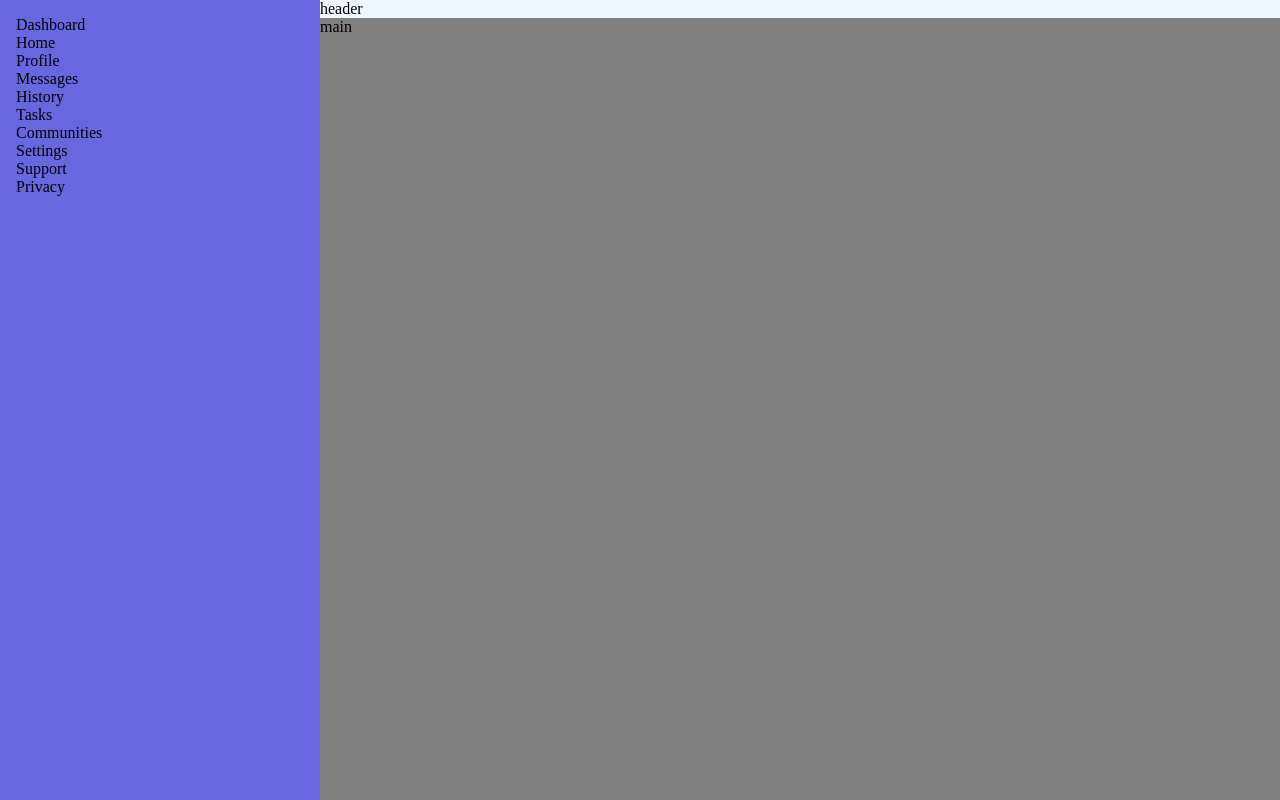
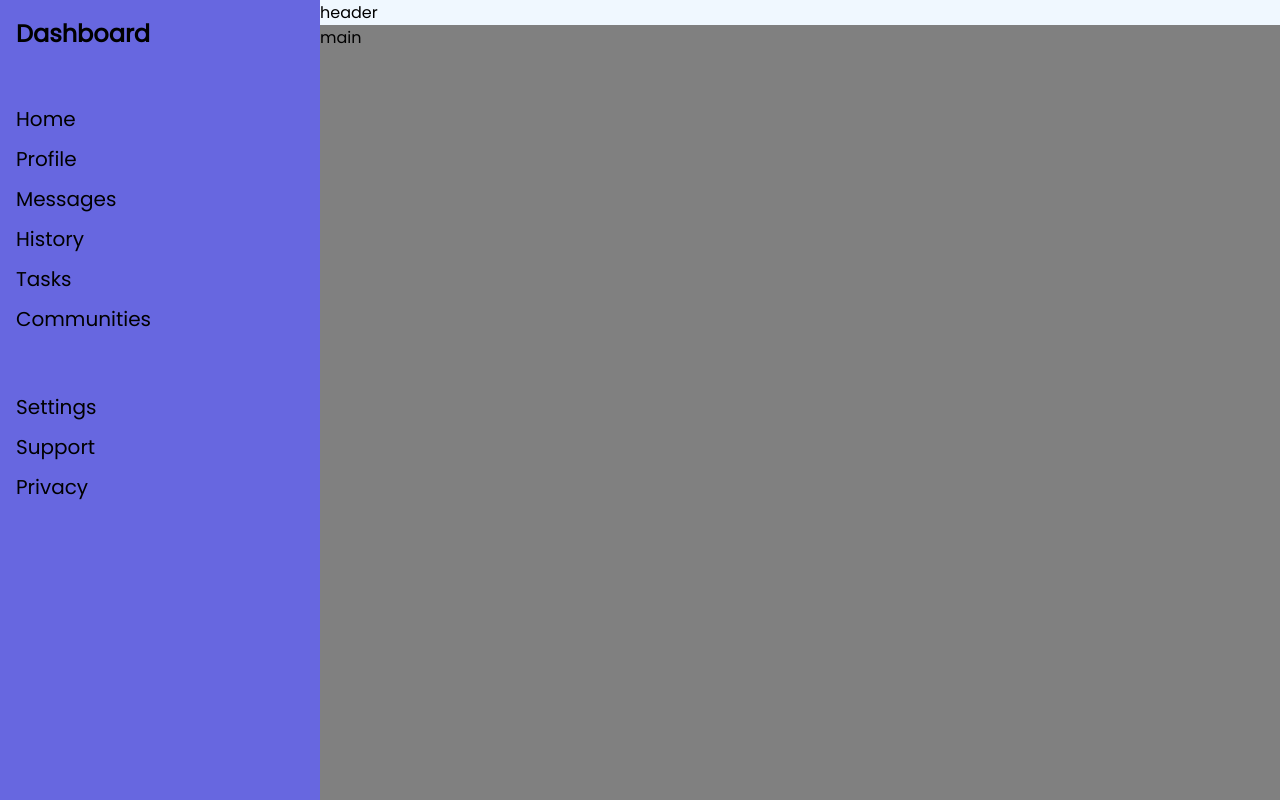
Before and after one commit to knackbit/admin-dashboard, a plain HTML site: page index.html in a window 1280 px wide. Drawn offline with Linux system fonts and the light colour scheme.

Commit message:
add poppin font and sidebar styling

```diff
--- a/index.html
+++ b/index.html
@@ -9,7 +9,7 @@
 <body>
     <div class="wrapper">
         <div class="sidebar">
-            <div class="dashboard">
+            <div class="dashboard bold-heading">
                 <h3>Dashboard</h3>
             </div>
             <div class="nav-links">
--- a/styles.css
+++ b/styles.css
@@ -1,3 +1,5 @@
+@import url('https://fonts.googleapis.com/css2?family=Poppins&display=swap');
+
 * {
     box-sizing: border-box;
     vertical-align: baseline;
@@ -9,6 +11,10 @@
     outline: 0;
     padding: 0;
     margin: 0;
+}
+
+:root {
+    font-family: 'Poppins', sans-serif;
 }
 
 .wrapper {
@@ -25,6 +31,7 @@
     display: grid;
     padding: 1rem;
     grid-template-rows: repeat(3, min-content);
+    gap: 3rem;
 }
 
 .header {
@@ -38,4 +45,13 @@
 
 li {
     list-style-type: none;
+    font-size: 1.25rem;
+    line-height: 2.5rem;
 }
+
+
+
+.bold-heading {
+    font-weight: bold;
+    font-size: 1.5rem;
+}
```
